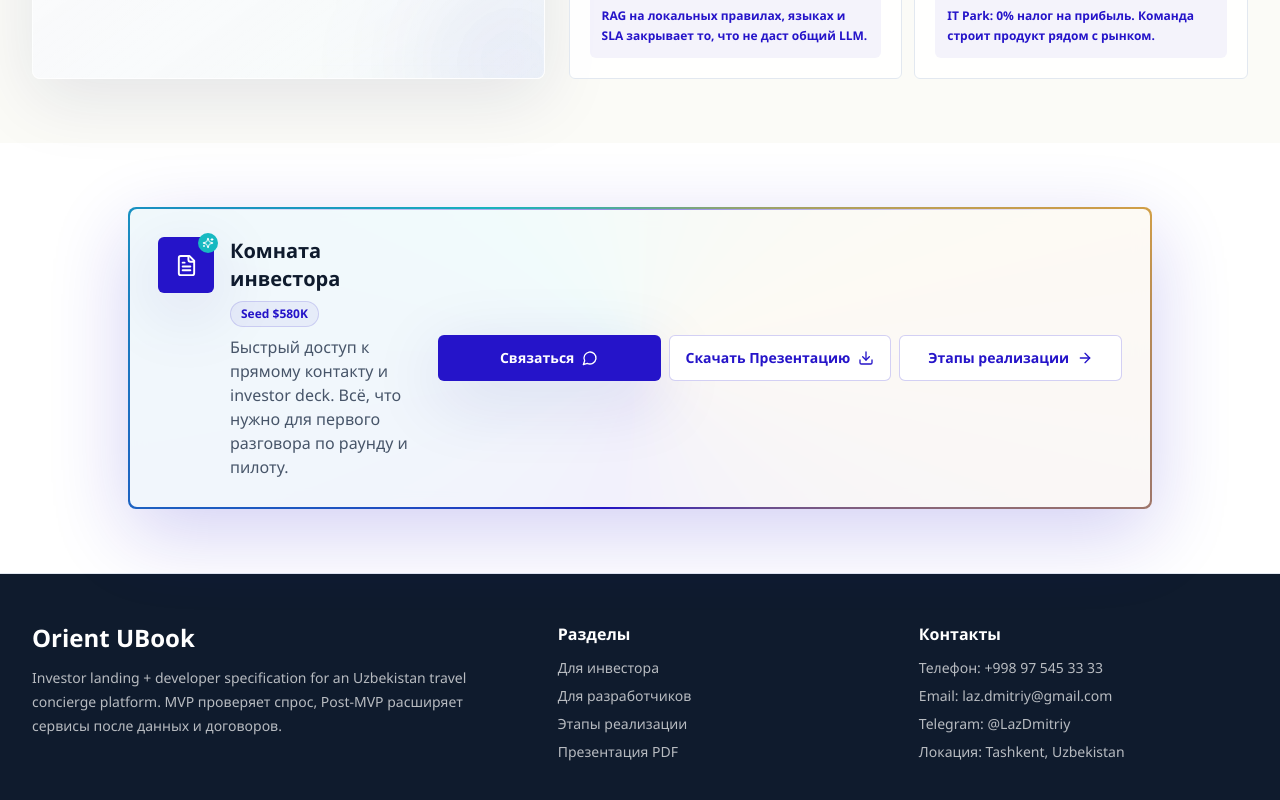
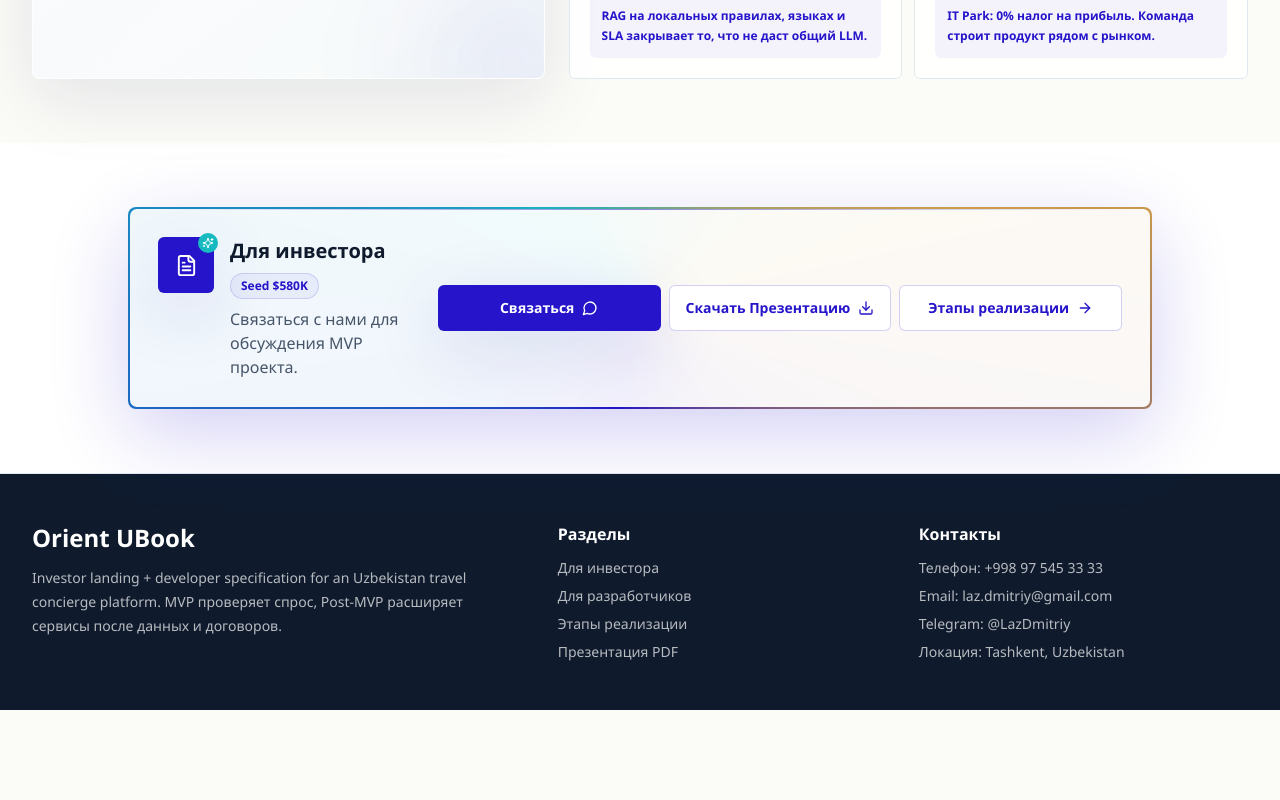
Before and after one commit to RawenHold/orient, a Next.js app: page / in a window 1280 px wide. Shown: the part 9185-9985 px from the top of the page. After the commit the page ends 9895 px from the top, so only its background shows below. Built offline with nearby package versions, Linux system fonts and the light colour scheme.

Commit message:
Change text in PresentationCta component
Updated text content for investor room section.

```diff
--- a/src/components/PresentationCta.tsx
+++ b/src/components/PresentationCta.tsx
@@ -19,11 +19,11 @@
             </span>
             <div>
               <div className="flex flex-wrap items-center gap-2">
-                <p className="text-xl font-semibold text-ink">Комната инвестора</p>
+                <p className="text-xl font-semibold text-ink">Для инвестора</p>
                 <span className="rounded-full border border-cobalt/15 bg-cobalt/5 px-2.5 py-1 text-xs font-semibold text-cobalt">Seed $580K</span>
               </div>
               <p className="mt-2 max-w-xl text-sm leading-6 text-slate-600 md:text-base">
-                Быстрый доступ к прямому контакту и investor deck. Всё, что нужно для первого разговора по раунду и пилоту.
+                Связаться с нами для обсуждения MVP проекта.
               </p>
             </div>
           </div>
```
